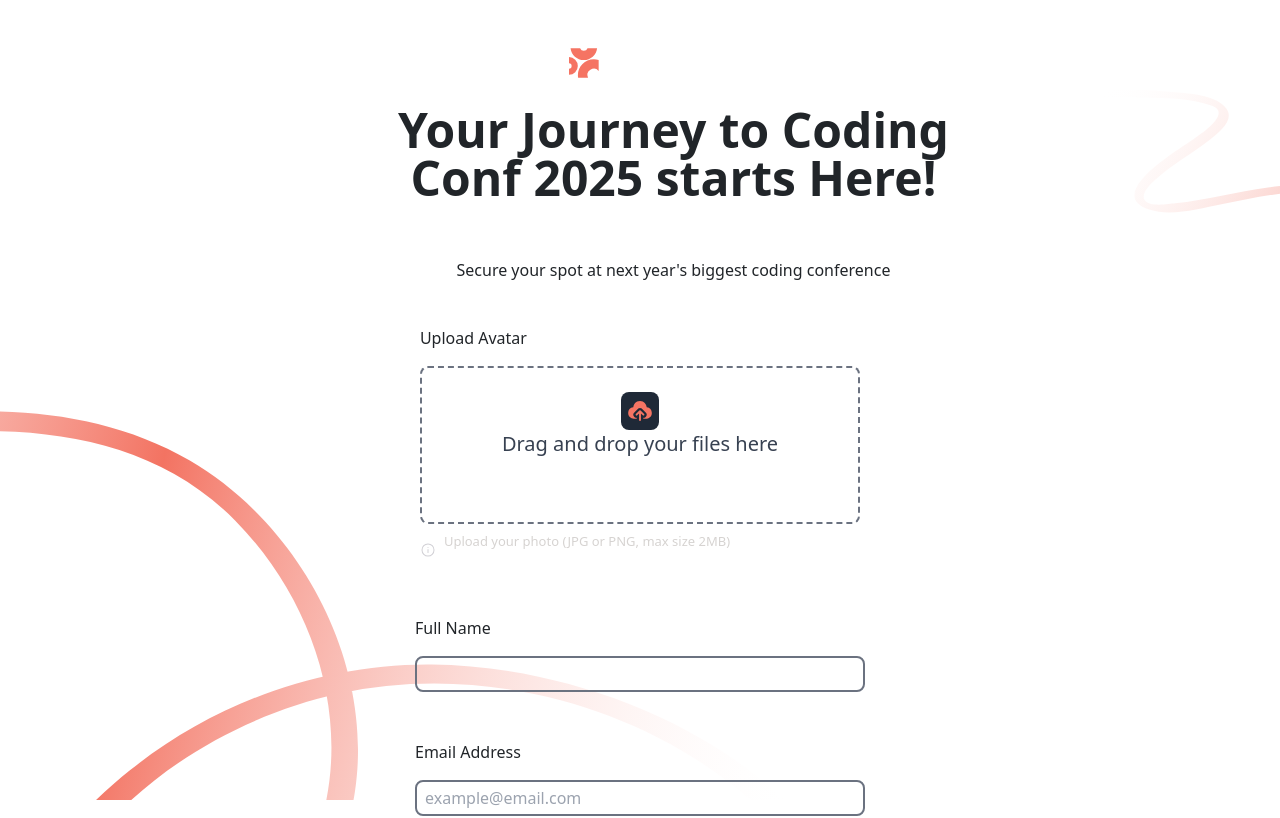
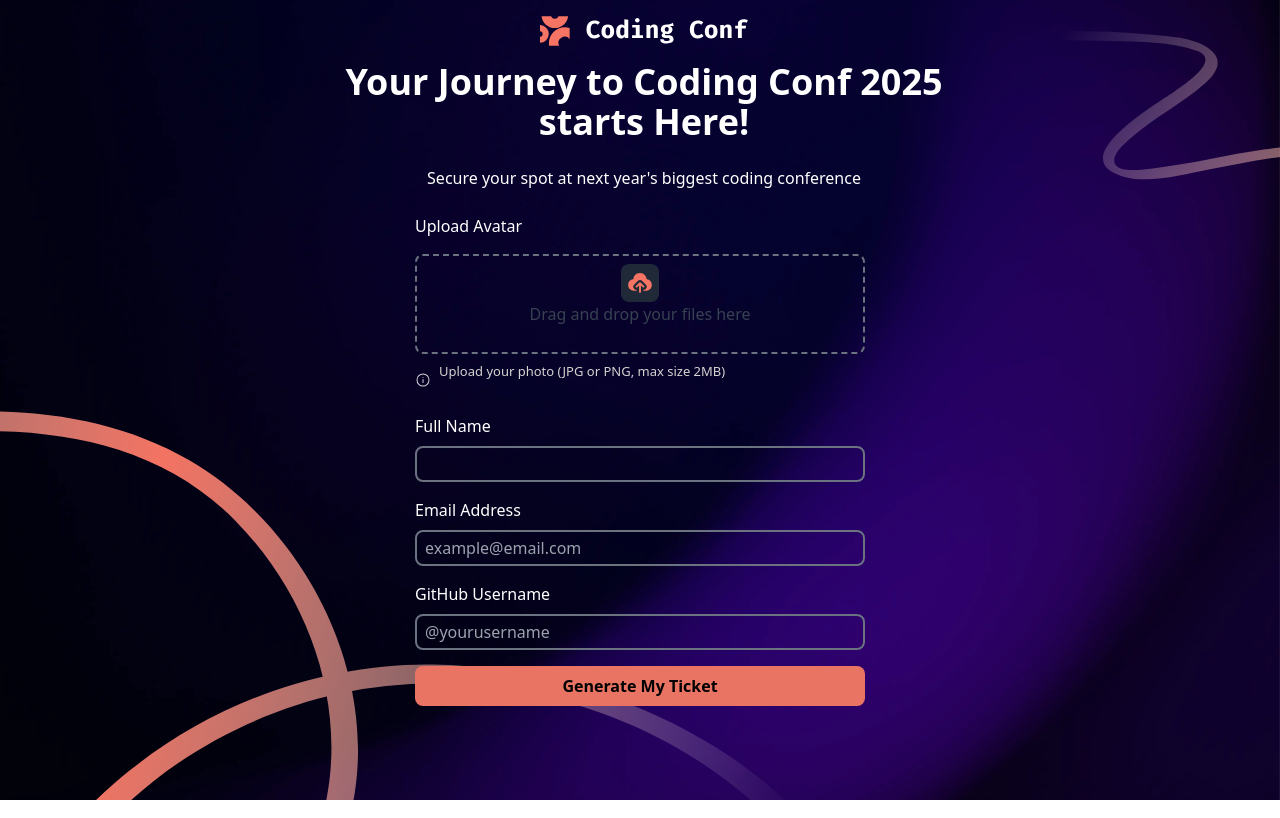
Before and after one commit to mohadeseSadri/Conference-ticket, a React (Vite) app in the folder Ticket/: page / in a window 1280 px wide. Shown: the top 818 px of the page. Built offline with nearby package versions, Linux system fonts and the light colour scheme.

Commit message:
set background image

```diff
--- /dev/null
+++ b/Ticket/src/App.css
@@ -0,0 +1,3 @@
+*{
+    color: #fff;
+}
--- a/Ticket/src/App.tsx
+++ b/Ticket/src/App.tsx
@@ -2,12 +2,15 @@ import Form from "./Components/Form"
 import Header from "./Components/Header"
 import PatternBottomDesktop from "./Components/PatternBottomDesktop"
 import UploadAvatar from "./Components/UploadAvatar"
+import Background from "./Components/Background"
+import "./App.css"
 
 function App() {
 
 
   return (
     <>
+    <Background />
     <header>
           <Header />
       </header>
--- /dev/null
+++ b/Ticket/src/Components/Background.tsx
@@ -0,0 +1,11 @@
+import BackgroundImg from "../assets/Images/background-desktop.png";
+
+function Background() {
+    return (
+        <div className="background">
+            <img src={BackgroundImg} alt="BackgroundImg" className="absolute w-100 h-100" />
+        </div>
+    )
+}
+
+export default Background;
--- a/Ticket/src/Components/Form.tsx
+++ b/Ticket/src/Components/Form.tsx
@@ -30,7 +30,7 @@ function Form() {
         <div className="flex items-center justify-center">
           <div>
             <div>
-              <p className=" mt-5">Full Name</p>
+              <p className=" mt-3 mb-2">Full Name</p>
               <div className="flex items-center justify-center">
                 <input
                   type="text"
@@ -40,7 +40,7 @@ function Form() {
             </div>
 
             <div>
-              <p className="mt-5">Email Address</p>
+              <p className="mt-3 mb-2">Email Address</p>
               <div className="flex items-center justify-center">
                 <input
                   type="email"
@@ -52,7 +52,7 @@ function Form() {
             </div>
 
             <div>
-              <p className=" mt-5">GitHub Username</p>
+              <p className=" mt-3 mb-2">GitHub Username</p>
               <div className="flex items-center justify-center">
                 <input
                   type="text"
@@ -65,7 +65,7 @@ function Form() {
             <div className="flex items-center justify-center">
               <button
                 type="submit"
-                className="w-[450px] bg-[#E97464] mt-5 rounded-lg px-6 py-2 text-black font-bold"
+                className="w-[450px] bg-[#E97464] mt-3 rounded-lg px-6 py-2 text-black font-bold z-[2]"
               >
                 Generate My Ticket
               </button>
--- a/Ticket/src/Components/Header.tsx
+++ b/Ticket/src/Components/Header.tsx
@@ -7,20 +7,20 @@ function Header() {
 
         <div className="display:inline-block; position:absolute; ml-[340px]">
 
-          <div className="flex items-center justify-center mt-5">
+          <div className="flex items-center justify-center mt-3">
             <div className="flex gap-4">
               <img src={logo} alt="logo"/>
 
             </div>
           </div>
 
-          <div className="flex items-center justify-center mt-7">
-            <h1 className="text-5xl font-black text-center">
+          <div className="flex items-center justify-center mt-3">
+            <h1 className="text-4xl font-black text-center">
               Your Journey to Coding Conf 2025 starts Here!
             </h1>
           </div>
 
-          <div className="flex items-center justify-center mt-5">
+          <div className="flex items-center justify-center mt-3">
             <p className="text-center">
               Secure your spot at next year's biggest coding conference
             </p>
--- a/Ticket/src/Components/PatternBottomDesktop.tsx
+++ b/Ticket/src/Components/PatternBottomDesktop.tsx
@@ -2,7 +2,7 @@ import PatternBottom from "../assets/Images/pattern-squiggly-line-bottom-desktop
 function PatternBottomDesktop() {
   return (
     <div>
-        <img src={PatternBottom} alt="" className="absolute bottom-0 left-0 z-[-1]" />
+        <img src={PatternBottom} alt="" className="absolute bottom-0 left-0 z-[1]" />
     </div>
   )
 }
--- a/Ticket/src/Components/UploadAvatar.tsx
+++ b/Ticket/src/Components/UploadAvatar.tsx
@@ -64,7 +64,7 @@ function UploadAvatar() {
   return (
     <>
       <div className="display:inline-block; position: relative">
-        <div className="flex items-center justify-center mt-7">
+        <div className="flex items-center justify-center mt-2">
           <div>
             <div>
               <p>Upload Avatar</p>
@@ -75,7 +75,7 @@ function UploadAvatar() {
               onDrop={handleDrop}
               onDragOver={handleDragOver}
             >
-              <div className="pt-4 px-20 border-2 border-dashed border-gray-500 cursor-pointer border-raduce rounded-lg">
+              <div className="w-[450px] h-[100px] pt-2 px-20 border-2 border-dashed border-gray-500 cursor-pointer border-raduce rounded-lg">
                 <div className="flex items-center justify-center">
                   {image ? (
                     <img
@@ -98,7 +98,7 @@ function UploadAvatar() {
                       ""
                     ) : (
                       <>
-                        <p className="text-xl font-medium text-gray-700">
+                        <p className="text-l font-medium text-gray-700">
                           Drag and drop your files here
                         </p>
                       </>
```
